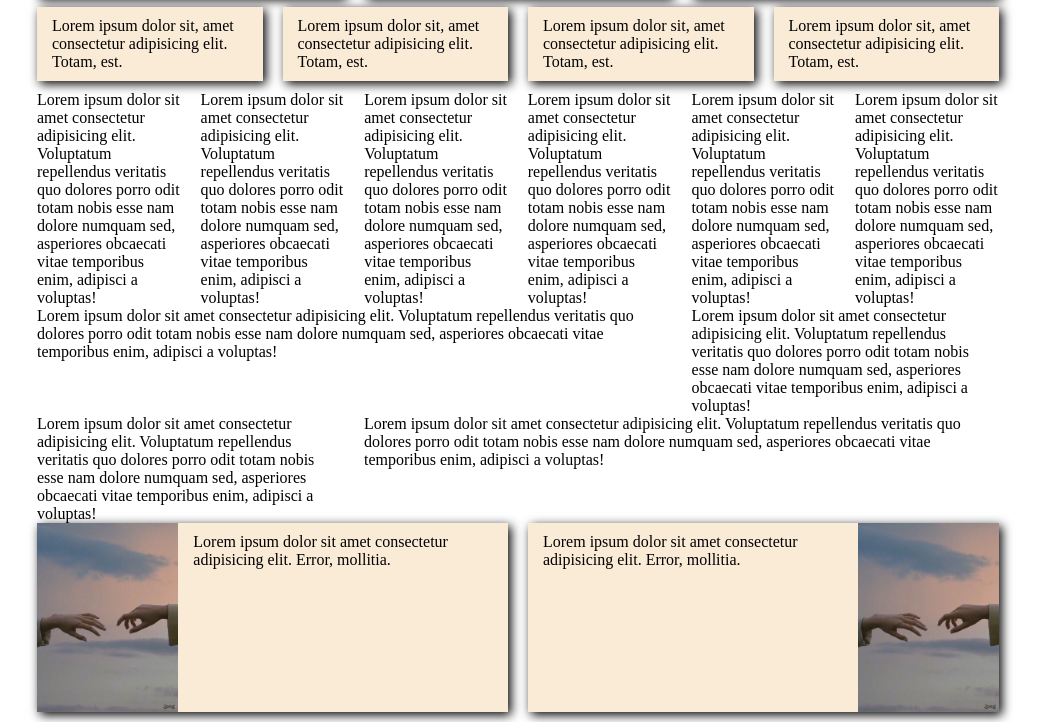
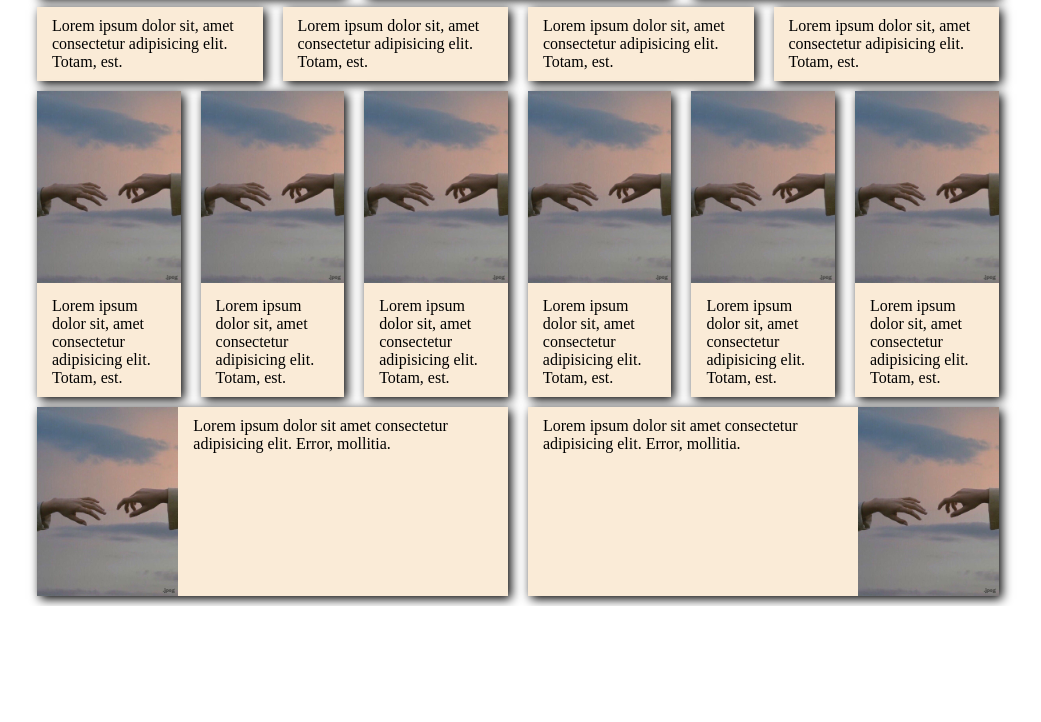
Before and after one commit to ajarrra/29.11.22, a plain HTML site: page index.html in a window 1280 px wide. Shown: the part 1099-1821 px from the top of the page, without its empty margins (122-1163 px from the left). After the commit the page ends 1705 px from the top, so only its background shows below. Drawn offline with Linux system fonts and the light colour scheme.

Commit message:
add card

```diff
--- a/index.html
+++ b/index.html
@@ -93,67 +93,62 @@
 
 
       <div class="row">
-        <div class="col-2">Lorem ipsum dolor sit amet consectetur adipisicing elit. Voluptatum repellendus
-          veritatis
-          quo dolores porro odit totam nobis esse nam dolore numquam sed, asperiores obcaecati vitae
-          temporibus
-          enim, adipisci a voluptas!</div>
-        <div class="col-2">Lorem ipsum dolor sit amet consectetur adipisicing elit. Voluptatum repellendus
-          veritatis
-          quo dolores porro odit totam nobis esse nam dolore numquam sed, asperiores obcaecati vitae
-          temporibus
-          enim, adipisci a voluptas!</div>
+        <div class="col-2">
+          <div class="card">
+            <img src="./card.jpg" alt="" class="card-image">
+            <div class="card-content">
+              Lorem ipsum dolor sit, amet consectetur adipisicing elit. Totam, est.
+            </div>
+          </div>
+        </div>
+        <div class="col-2">
+          <div class="card">
+            <img src="./card.jpg" alt="" class="card-image">
+            <div class="card-content">
+              Lorem ipsum dolor sit, amet consectetur adipisicing elit. Totam, est.
+            </div>
+          </div>
+        </div>
 
-        <div class="col-2">Lorem ipsum dolor sit amet consectetur adipisicing elit. Voluptatum repellendus
-          veritatis
-          quo dolores porro odit totam nobis esse nam dolore numquam sed, asperiores obcaecati vitae
-          temporibus
-          enim, adipisci a voluptas!</div>
-        <div class="col-2">Lorem ipsum dolor sit amet consectetur adipisicing elit. Voluptatum repellendus
-          veritatis
-          quo dolores porro odit totam nobis esse nam dolore numquam sed, asperiores obcaecati vitae
-          temporibus
-          enim, adipisci a voluptas!</div>
-        <div class="col-2">Lorem ipsum dolor sit amet consectetur adipisicing elit. Voluptatum repellendus
-          veritatis
-          quo dolores porro odit totam nobis esse nam dolore numquam sed, asperiores obcaecati vitae
-          temporibus
-          enim, adipisci a voluptas!</div>
-        <div class="col-2">Lorem ipsum dolor sit amet consectetur adipisicing elit. Voluptatum repellendus
-          veritatis
-          quo dolores porro odit totam nobis esse nam dolore numquam sed, asperiores obcaecati vitae
-          temporibus
-          enim, adipisci a voluptas!</div>
+        <div class="col-2">
+          <div class="card">
+            <img src="./card.jpg" alt="" class="card-image">
+            <div class="card-content">
+              Lorem ipsum dolor sit, amet consectetur adipisicing elit. Totam, est.
+            </div>
+          </div>
+        </div>
+        <div class="col-2">
+          <div class="card">
+            <img src="./card.jpg" alt="" class="card-image">
+            <div class="card-content">
+              Lorem ipsum dolor sit, amet consectetur adipisicing elit. Totam, est.
+            </div>
+          </div>
+        </div>
+        <div class="col-2">
+          <div class="card">
+            <img src="./card.jpg" alt="" class="card-image">
+            <div class="card-content">
+              Lorem ipsum dolor sit, amet consectetur adipisicing elit. Totam, est.
+            </div>
+          </div>
+        </div>
+        <div class="col-2">
+          <div class="card">
+            <img src="./card.jpg" alt="" class="card-image">
+            <div class="card-content">
+              Lorem ipsum dolor sit, amet consectetur adipisicing elit. Totam, est.
+            </div>
+          </div>
+        </div>
 
       </div>
 
 
-      <div class="row">
-        <div class="col-8">Lorem ipsum dolor sit amet consectetur adipisicing elit. Voluptatum repellendus
-          veritatis
-          quo dolores porro odit totam nobis esse nam dolore numquam sed, asperiores obcaecati vitae
-          temporibus
-          enim, adipisci a voluptas!</div>
-        <div class="col-4">Lorem ipsum dolor sit amet consectetur adipisicing elit. Voluptatum repellendus
-          veritatis
-          quo dolores porro odit totam nobis esse nam dolore numquam sed, asperiores obcaecati vitae
-          temporibus
-          enim, adipisci a voluptas!</div>
 
 
 
-        <div class="col-4">Lorem ipsum dolor sit amet consectetur adipisicing elit. Voluptatum repellendus
-          veritatis
-          quo dolores porro odit totam nobis esse nam dolore numquam sed, asperiores obcaecati vitae
-          temporibus
-          enim, adipisci a voluptas!</div>
-        <div class="col-8">Lorem ipsum dolor sit amet consectetur adipisicing elit. Voluptatum repellendus
-          veritatis
-          quo dolores porro odit totam nobis esse nam dolore numquam sed, asperiores obcaecati vitae
-          temporibus
-          enim, adipisci a voluptas!</div>
-      </div>
-    </div>
 
       <div class="row">
         <div class="col-6">
```
